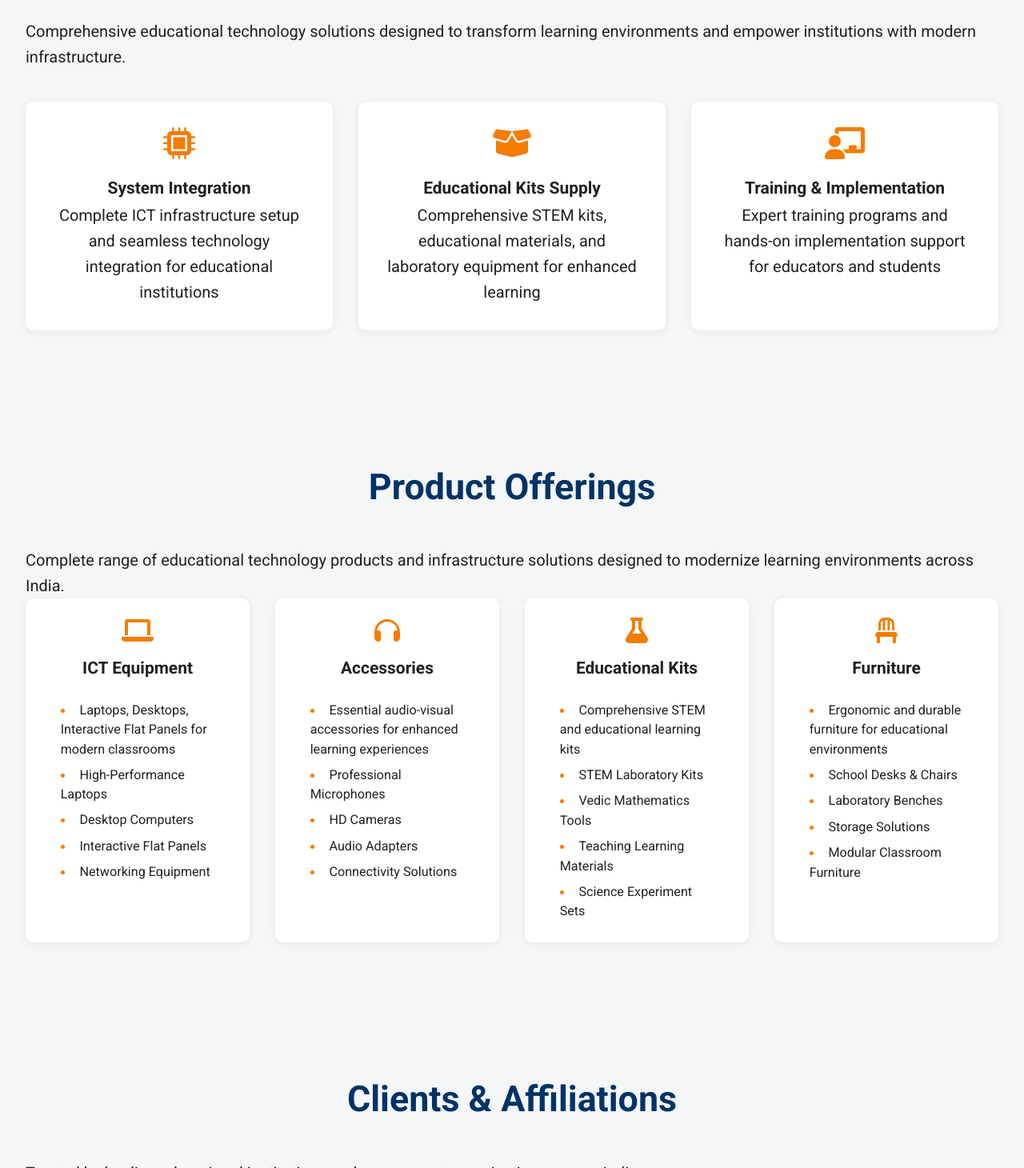
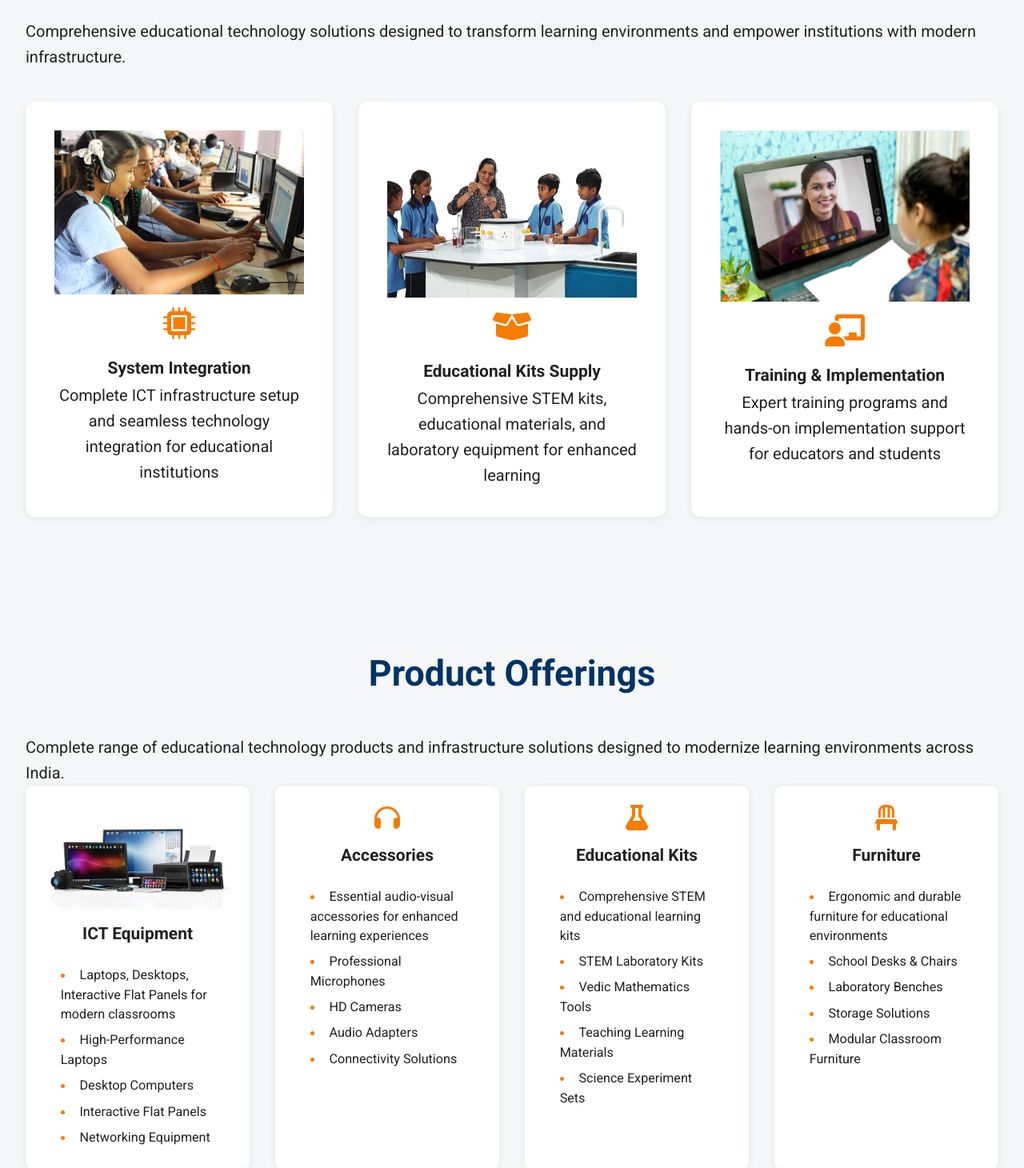
Before and after one commit to MallamTeja/chinnar22, a plain HTML site: page index.html in a window 1280 px wide. Shown: the part 1340-2800 px from the top of the page at 80% size. Drawn offline with Linux system fonts and the light colour scheme.

Commit message:
Add images and adjust styles

```diff
--- a/index.html
+++ b/index.html
@@ -13,7 +13,7 @@
     <header class="hero">
         <nav class="main-nav">
             <div class="nav-left">
-                <img src="logo.png" alt="Chinar Scientific Industries Logo" class="logo-img">
+                <img src="log.png" alt="Chinar Scientific Industries Logo" class="logo-img">
                 <span class="brand-name">Chinar Scientific <span class="brand-sub">Industries</span></span>
             </div>
             <div class="nav-links">
@@ -71,16 +71,19 @@
             </p>
             <div class="service-cards">
                 <div class="service-card">
+                    <img src="System Integration.png" alt="System Integration" class="card-img">
                     <i class="fas fa-microchip"></i>
                     <h3>System Integration</h3>
                     <p>Complete ICT infrastructure setup and seamless technology integration for educational institutions</p>
                 </div>
                 <div class="service-card">
+                    <img src="Educational Kits Supply.png" alt="Educational Kits Supply" class="card-img">
                     <i class="fas fa-box-open"></i>
                     <h3>Educational Kits Supply</h3>
                     <p>Comprehensive STEM kits, educational materials, and laboratory equipment for enhanced learning</p>
                 </div>
                 <div class="service-card">
+                    <img src="Training & Implementation.png" alt="Training & Implementation" class="card-img">
                     <i class="fas fa-chalkboard-teacher"></i>
                     <h3>Training & Implementation</h3>
                     <p>Expert training programs and hands-on implementation support for educators and students</p>
@@ -98,7 +101,9 @@
             </p>
             <div class="product-grid">
                 <div class="product-card">
-                    <i class="fas fa-laptop"></i>
+
+
+                    <img src="ICT Equipment.jpg" alt="ICT Equipment" class="card-img">
                     <h3>ICT Equipment</h3>
                     <ul>
                       <li>Laptops, Desktops, Interactive Flat Panels for modern classrooms</li>
--- a/styles.css
+++ b/styles.css
@@ -302,12 +302,22 @@ section h2 {
 
 .service-card {
     background: var(--white);
-    padding: clamp(1.5rem, 3vw, 2rem);
-    border-radius: 10px;
+    padding: 2.25rem;
+    border-radius: 12px;
     box-shadow: var(--shadow);
     text-align: center;
-    transition: transform 0.3s;
-    color: var(--text-main);
+    transition: transform 0.3s ease, box-shadow 0.3s ease;
+    display: flex;
+    flex-direction: column;
+    align-items: center;
+    overflow: hidden;
+}
+
+.service-card .card-img {
+    max-width: 100%;
+    height: auto;
+    display: block;
+    margin-bottom: 1rem;
 }
 
 .service-card:hover {
@@ -335,6 +345,14 @@ section h2 {
     text-align: center;
     transition: transform 0.3s;
     color: var(--text-main);
+    overflow: hidden;
+}
+
+.product-card .card-img {
+    max-width: 100%;
+    height: auto;
+    display: block;
+    margin-bottom: 15px;
 }
 
 .product-card:hover {
```
Also changed, not shown: Educational Kits Supply.png (added), ICT Equipment.jpg (added), System Integration.png (added), Training & Implementation.png (added), log.png (added).
